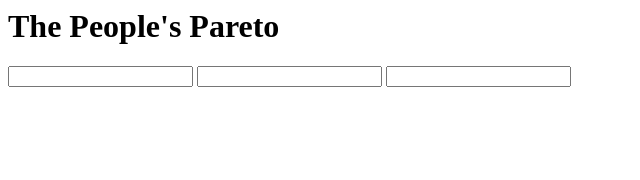
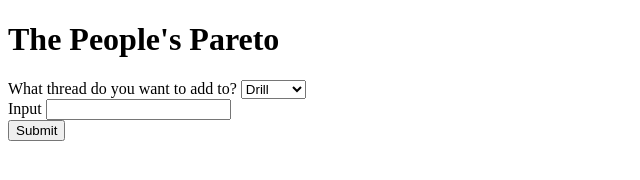
Before and after one commit to ThePeoplesPareto/ThePeoplesPareto, a plain HTML site: page index.html in a window 1280 px wide. Shown: the whole page, without its empty margins (0-640 px from the left). Drawn offline with Linux system fonts and the light colour scheme.

Commit message:
Update index.html

```diff
--- a/index.html
+++ b/index.html
@@ -1,6 +1,31 @@
+<!DOCTYPE html>
+<html>
 
+<head>
 <h1>The People's Pareto</h1>
+  </head>
 
-<input type="text">
-<input type="text">
-<input type="text">
+  <body>
+    <form action="submission.html" method="POST">
+
+
+              <section class="thread">
+          <label for="thread">What thread do you want to add to?</label>
+          <select name="thread" id="thread">
+            <option value="drill">Drill</option>
+            <option value="nexus">Nexus</option>
+            <option value="shelter">Shelter</option>
+          </select>
+
+        </section>
+        <section class="input">
+          <label for="input">Input</label>
+    			<input type="text" name="input" id="input">
+        </section>
+
+        <section class="submission">
+          <input type="submit" value="Submit">
+        </section>
+      </form>
+  </body>
+</html>
```
